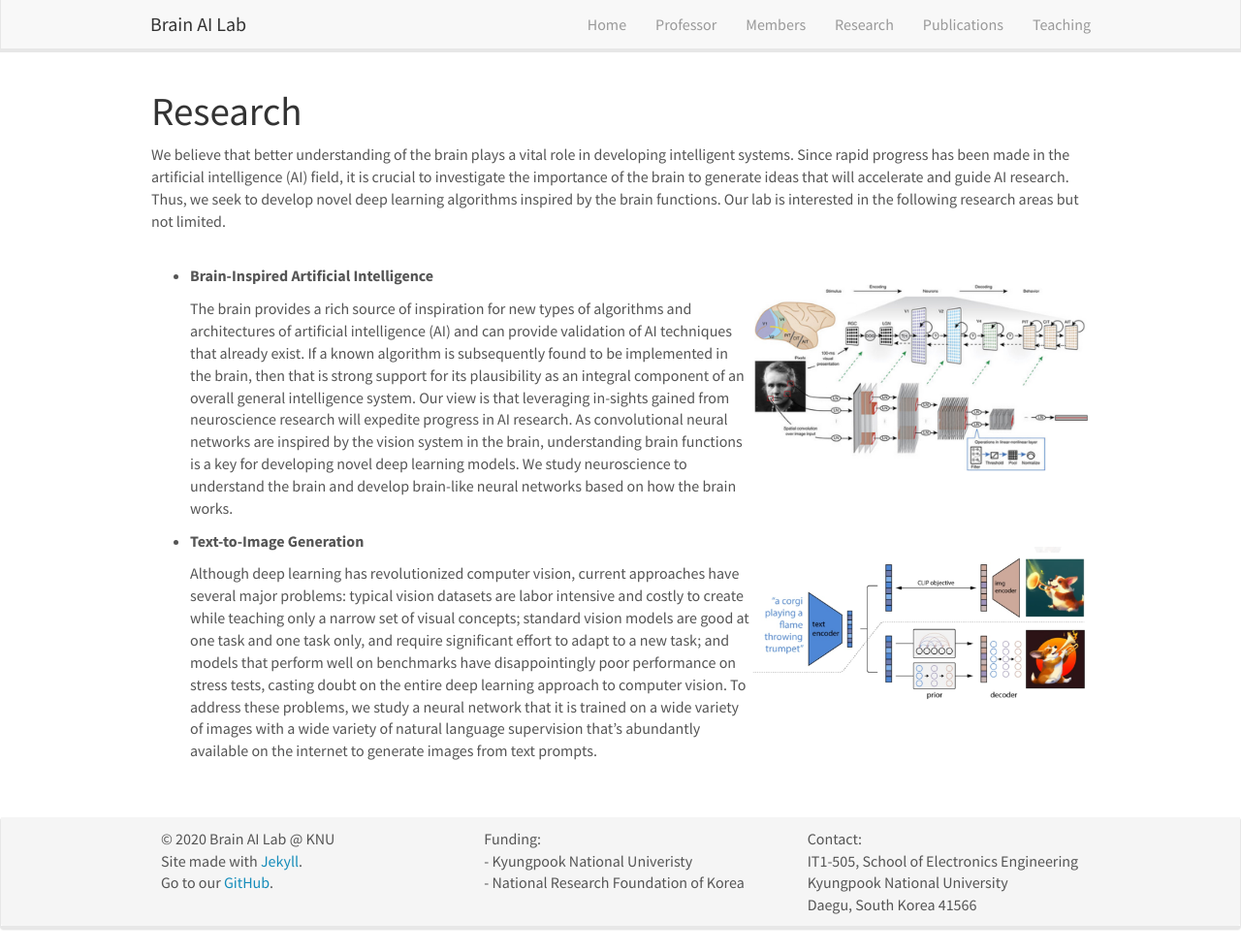
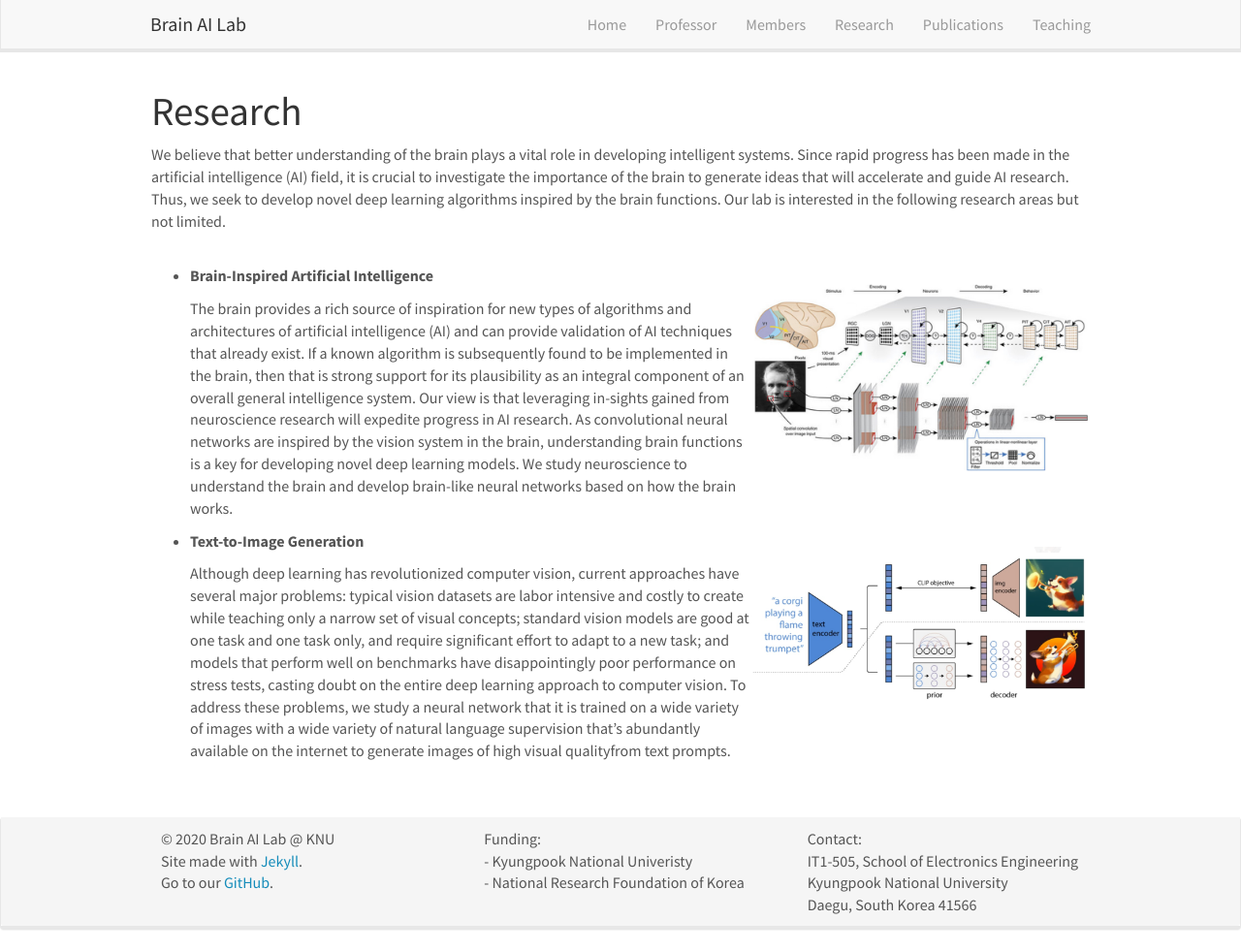
Before and after one commit to KNU-BrainAI/knu-brainai.github.io, a Jekyll site: the page built from _pages/research.md, in a window 1280 px wide and 981 px high. Shown: the whole window at 97% size. Built offline with Jekyll 4.4.1, drawn with Linux system fonts in a browser that asks for light colours; nearby versions of some CDN libraries.

Commit message:
Update research.md

```diff
--- a/_pages/research.md
+++ b/_pages/research.md
@@ -16,4 +16,4 @@ We believe that better understanding of the brain plays a vital role in developi
 
 - **Text-to-Image Generation** ![]({{ site.url }}{{ site.baseurl }}/images/CLIP.png){: style="width: 350px; float: right"}
 
-  Although deep learning has revolutionized computer vision, current approaches have several major problems: typical vision datasets are labor intensive and costly to create while teaching only a narrow set of visual concepts; standard vision models are good at one task and one task only, and require significant effort to adapt to a new task; and models that perform well on benchmarks have disappointingly poor performance on stress tests, casting doubt on the entire deep learning approach to computer vision. To address these problems, we study a neural network that it is trained on a wide variety of images with a wide variety of natural language supervision that’s abundantly available on the internet to generate images from text prompts. <br><br><br>
+  Although deep learning has revolutionized computer vision, current approaches have several major problems: typical vision datasets are labor intensive and costly to create while teaching only a narrow set of visual concepts; standard vision models are good at one task and one task only, and require significant effort to adapt to a new task; and models that perform well on benchmarks have disappointingly poor performance on stress tests, casting doubt on the entire deep learning approach to computer vision. To address these problems, we study a neural network that it is trained on a wide variety of images with a wide variety of natural language supervision that’s abundantly available on the internet to generate images of high visual qualityfrom text prompts. <br><br><br>
```
